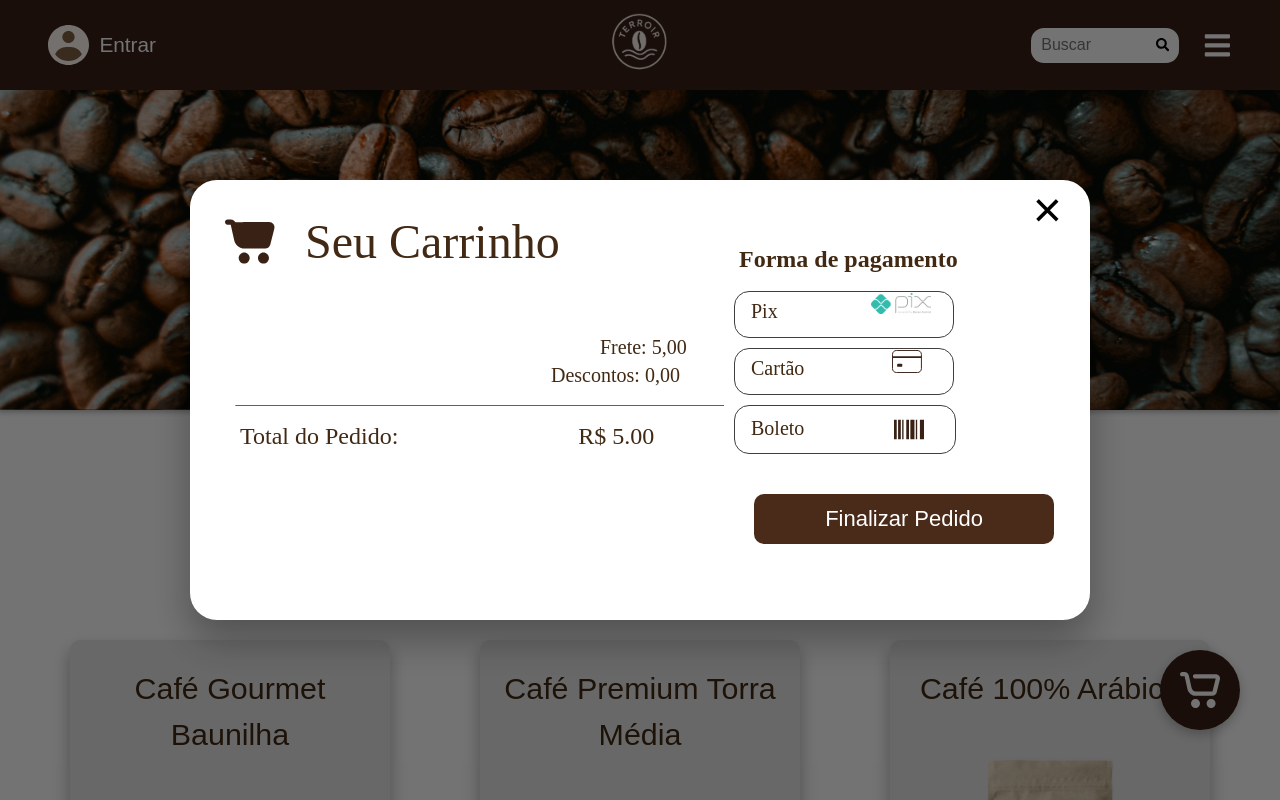
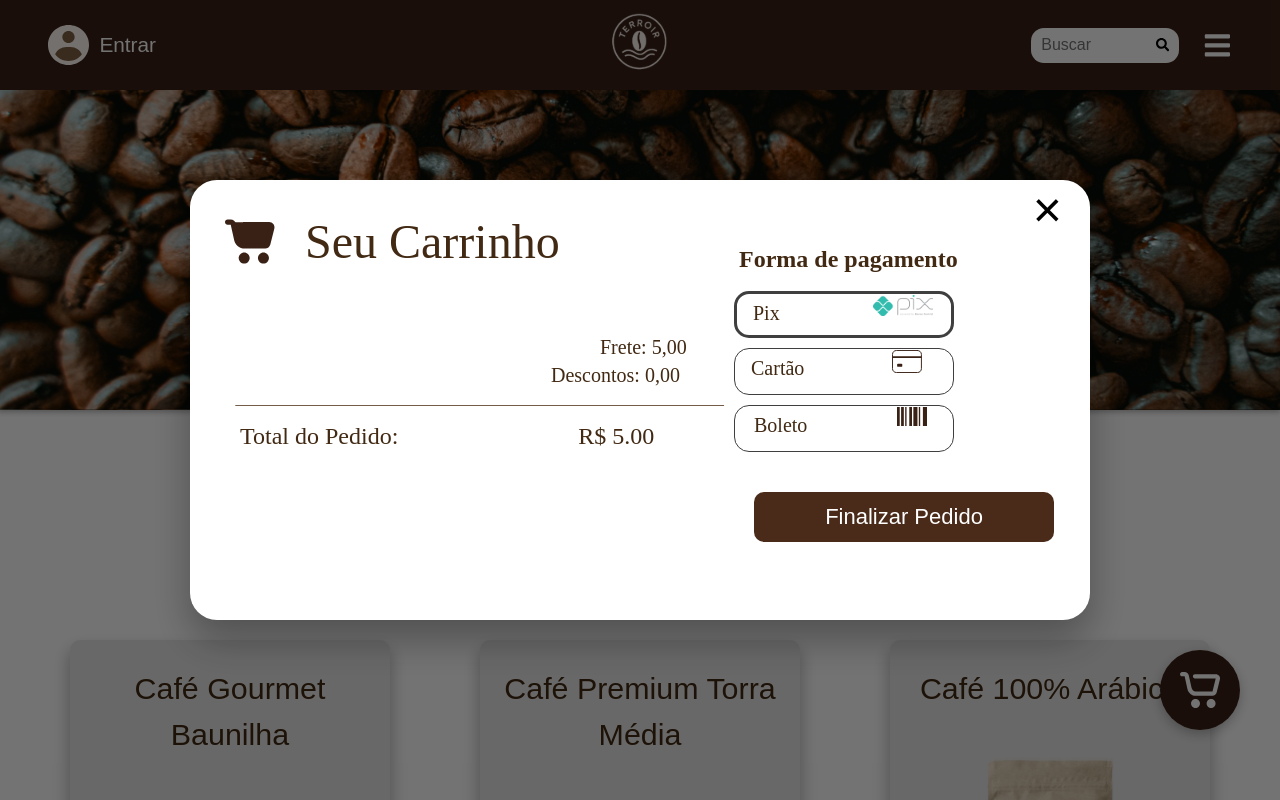
Before and after one commit to ninanovikoffr/Loja-online-cafes-especiais-, a React (Vite) app in the folder FrontEnd/: page / in a window 1280 px wide. Both pictures are taken after a click on the button 1200 px from the left and 690 px from the top of the page. Shown: the top 800 px of the page. Built offline with nearby package versions, Linux system fonts and the light colour scheme; a web font is replaced by a local one.

Commit message:
Finalização do front end

```diff
--- a/FrontEnd/src/Components/Carrinho/Carrinho.css
+++ b/FrontEnd/src/Components/Carrinho/Carrinho.css
@@ -205,18 +205,29 @@
 
 .boleto p {
     margin-right: 90px;
-    margin-left:16px;
+    margin-left:13px;
     font-family: 'M PLUS 2';
     font-size: 20px;
     font-weight: 400;
     color:#412913;
-    margin-top: 8px;
+    margin-top: 7px;
 }
 
 .boleto img {
      width: 30px;
 }
 
+.pix.selected {
+    border: 3px solid #403F3F;
+}
+
+.cartao.selected {
+    border: 3px solid #403F3F;
+}
+
+.boleto.selected {
+    border: 3px solid #403F3F;
+}
 
 .finalizar{
     margin-top: 40px;
--- a/FrontEnd/src/Components/Carrinho/Carrinho.jsx
+++ b/FrontEnd/src/Components/Carrinho/Carrinho.jsx
@@ -6,8 +6,13 @@ import cartao from "../../assets/cartao.svg";
 import linha from "../../assets/linha.svg";
 import pix from "../../assets/logopix.svg";
 import {FaTrash } from 'react-icons/fa';
+import { useState } from 'react';
+
+
 
 function Carrinho({ open, onClose, items = [], onUpdateItem, onRemoveItem }) {
+
+    const [metodo, setMetodo] = useState("pix");
 
     if (!open) return null;
 
@@ -36,15 +41,12 @@ function Carrinho({ open, onClose, items = [], onUpdateItem, onRemoveItem }) {
                         {items.map((it, idx) => (
                             <div className="umitemcar" key={idx}>
 
-                                {/* IMAGEM */}
                                 <img src={it.img} alt={it.nome} />
 
-                                {/* INFORMAÇÕES */}
                                 <div className="informacaoitem">
                                     <div className="nomeitem">{it.nome}</div>
                                     <div className="descricaoitem">{it.descricao}</div>
 
-                                    {/* QUANTIDADE */}
                                     <div className="quantidade-container">
                                         <button
                                             className="quant-btn"
@@ -66,12 +68,10 @@ function Carrinho({ open, onClose, items = [], onUpdateItem, onRemoveItem }) {
                                     </div>
                                 </div>
 
-                                {/* PREÇO DO ITEM × QUANTIDADE */}
                                 <div className="precoitem">
                                     R$ {(it.preco * (it.quantidade || 1)).toFixed(2)}
                                 </div>
 
-                                {/* REMOVER ITEM */}
                                 <button
                                     className="btn-remove"
                                     onClick={() => onRemoveItem(idx)}
@@ -107,20 +107,20 @@ function Carrinho({ open, onClose, items = [], onUpdateItem, onRemoveItem }) {
 
                         <p className="formapagamento">Forma de pagamento</p>
 
-                        <button className="pix">
+                        <button className={`pix ${metodo === "pix" ? "selected" : ""}`} onClick={() => setMetodo("pix")}>
                             <p>Pix</p>
                             <img src={pix} />
                         </button>
 
-                        <button className="cartao">
+                        <button className={`cartao ${metodo === "cartao" ? "selected" : ""}`} onClick={() => setMetodo("cartao")}>
                             <p>Cartão</p>
                             <img src={cartao} />
                         </button>
 
-                        <div className="boleto">
+                        <button className={`boleto ${metodo === "boleto" ? "selected" : ""}`} onClick={() => setMetodo("boleto")}>
                             <p>Boleto</p>
                             <img src={codigodebarras} />
-                        </div>
+                        </button>
 
                         <button className="finalizar">Finalizar Pedido</button>
 
```
